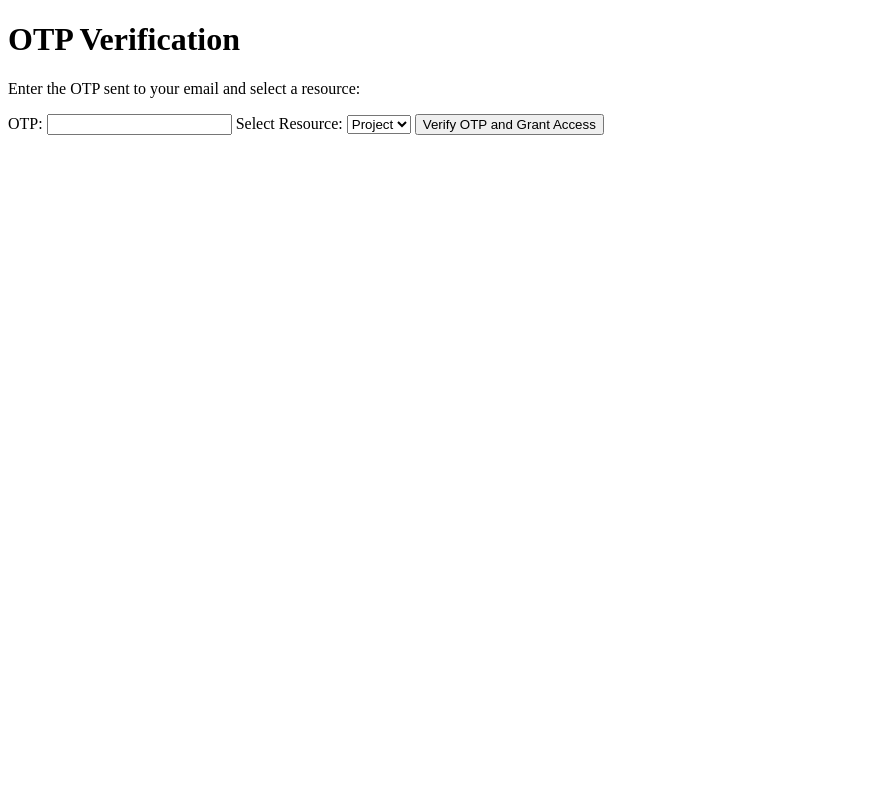
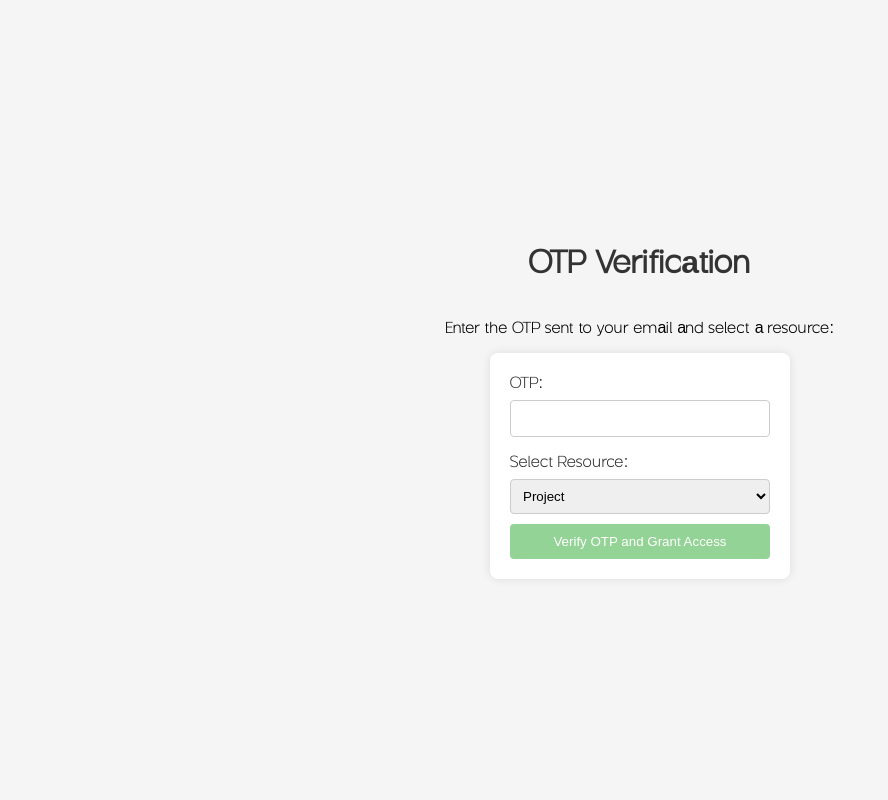
Before and after one commit to Marriam-Naeem/Access-Control, a Flask app: template templates/otp_input.html in a window 1280 px wide. Shown: the whole page, without its empty margins (0-888 px from the left). Run offline with Flask 3, Linux system fonts and the light colour scheme; the template is opened without the code that fills it, so the values that code supplies are empty.

Commit message:
Update otp_input.html frontend

```diff
--- a/app.py
+++ b/app.py
@@ -158,7 +158,8 @@ import string
 import socket
 from flask_mail import Mail, Message
 
-app = flask.Flask(__name__, template_folder='templates')
+app = flask.Flask(__name__, template_folder='templates', static_folder='static')
+
 
 # Flask-Mail configuration
 app.config['MAIL_SERVER'] = 'smtp.gmail.com'
--- /dev/null
+++ b/static/css/otp_input.css
@@ -0,0 +1 @@
+/* style.css */
--- a/templates/otp_input.html
+++ b/templates/otp_input.html
@@ -6,7 +6,110 @@
     <meta charset="UTF-8">
     <meta name="viewport" content="width=device-width, initial-scale=1.0">
     <title>OTP Verification</title>
+
 </head>
+<style>
+    @font-face {
+        font-family: 'Guminert';
+        src: url("{{ url_for('static', filename='font/Guminert.ttf') }}") format('truetype');
+    }
+
+    body {
+        font-family: 'Guminert', sans-serif;
+        display: flex;
+        align-items: center;
+        justify-content: center;
+        height: 100vh;
+        background-color: #f5f5f5;
+        margin: 0;
+        padding: 0;
+        flex-direction: column;
+    }
+
+    h1 {
+        color: #333;
+    }
+
+    form {
+        background-color: #fff;
+        padding: 20px;
+        border-radius: 8px;
+        box-shadow: 0 0 10px rgba(0, 0, 0, 0.1);
+        width: 300px;
+        text-align: left;
+        box-sizing: border-box;
+        margin: 0 auto;
+        /* Center the form horizontally */
+        max-width: 300px;
+    }
+
+    label {
+        margin-bottom: 8px;
+        display: block;
+        color: #333;
+    }
+
+    input,
+    select {
+        width: 100%;
+        padding: 10px;
+        margin-bottom: 15px;
+        border: 1px solid #ccc;
+        border-radius: 4px;
+        box-sizing: border-box;
+    }
+
+    button {
+        background-color: #93d395;
+        color: #fff;
+        padding: 10px 15px;
+        border: none;
+        width: 100%;
+        align-items: center;
+        justify-content: center;
+        border-radius: 4px;
+        cursor: pointer;
+        display: flex;
+        margin-top: 10px;
+        text-align: center;
+    }
+
+    button:hover {
+        background-color: #45a049;
+    }
+
+    body {
+        display: flex;
+        align-items: center;
+        justify-content: center;
+        height: 100vh;
+        margin: 0;
+    }
+
+    form {
+        text-align: left;
+        max-width: 300px;
+    }
+
+    button {
+        margin-top: 10px;
+        display: block;
+        margin: 0 auto;
+    }
+
+    select {
+        width: 100%;
+        padding: 8px;
+        border: 1px solid #ccc;
+        border-radius: 4px;
+        box-sizing: border-box;
+        margin-bottom: 10px;
+    }
+
+    option {
+        padding: 5px;
+    }
+</style>
 
 <body>
     <h1>OTP Verification</h1>
@@ -15,10 +118,10 @@
     <form method="post" action="/verify_otp_and_grant_access">
         <input type="hidden" name="email" value="{{ email }}">
         <label for="otp">OTP:</label>
-        <input type="text" name="otp" required>
+        <input type="text" name="otp" required title="otp">
 
         <label for="resource">Select Resource:</label>
-        <select name="resource" required>
+        <select title="resource" name="resource" required>
             <option value="Project">Project</option>
             <option value="Task">Task</option>
             <option value="Bug">Bug</option>
```
Also changed, not shown: code_1.py (deleted, +0 -138 lines), templates/result_No.html (deleted, +0 -51 lines), templates/result_Yes.html (deleted, +0 -51 lines).
